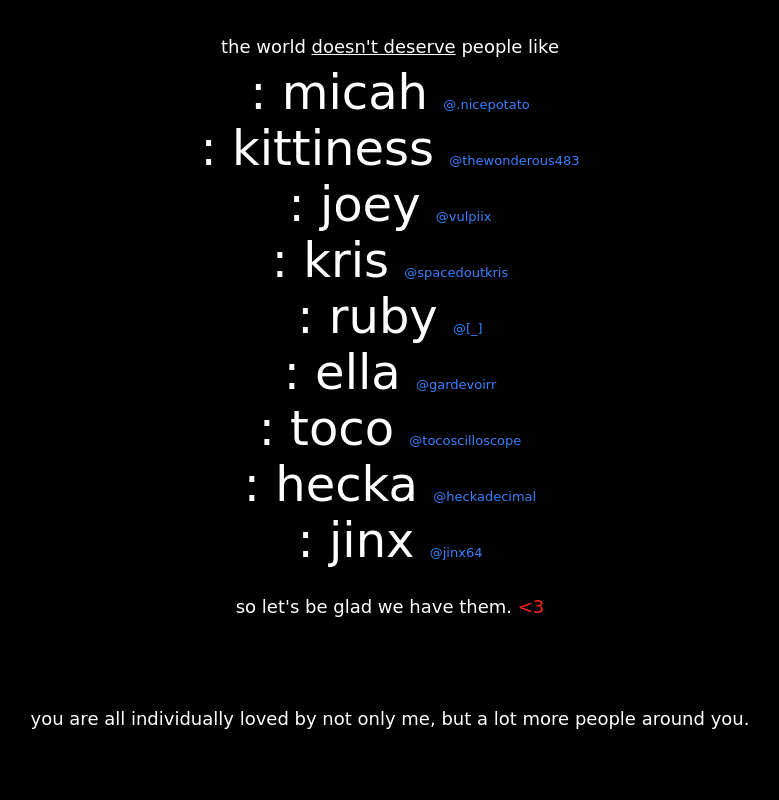
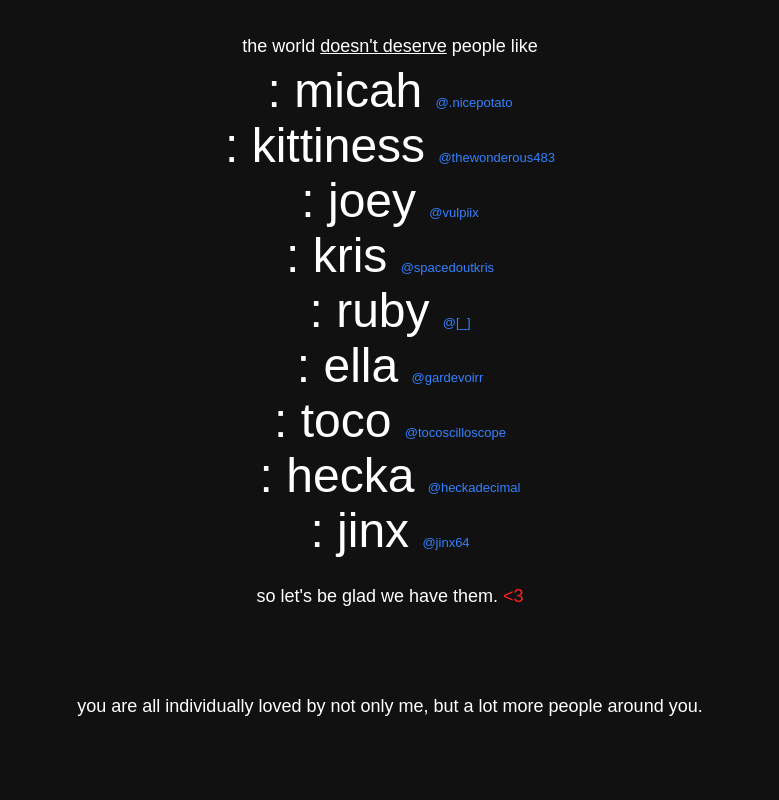
Before and after one commit to fr3tsy/fr3tsy.github.io, a plain HTML site: page index.html in a window 1280 px wide. Shown: the top 800 px of the page, without its empty margins (250-1029 px from the left). Drawn offline with Linux system fonts and the light colour scheme.

Commit message:
Update body styles in style.css

```diff
--- a/style.css
+++ b/style.css
@@ -3,7 +3,7 @@
    "how to change link color." */
 
 body {
-  background-color: black;
-  color: white;
-  font-family: cursive;
+  background-color: #111111;
+  color: #FFFFFF;
+  font-family: sans-serif;
 }
```
